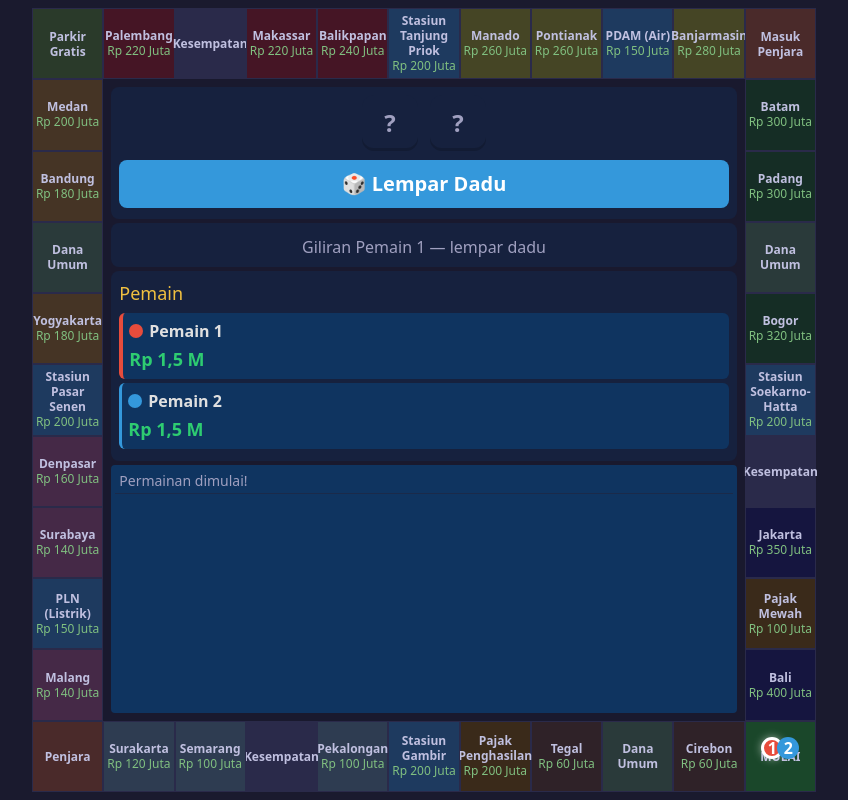
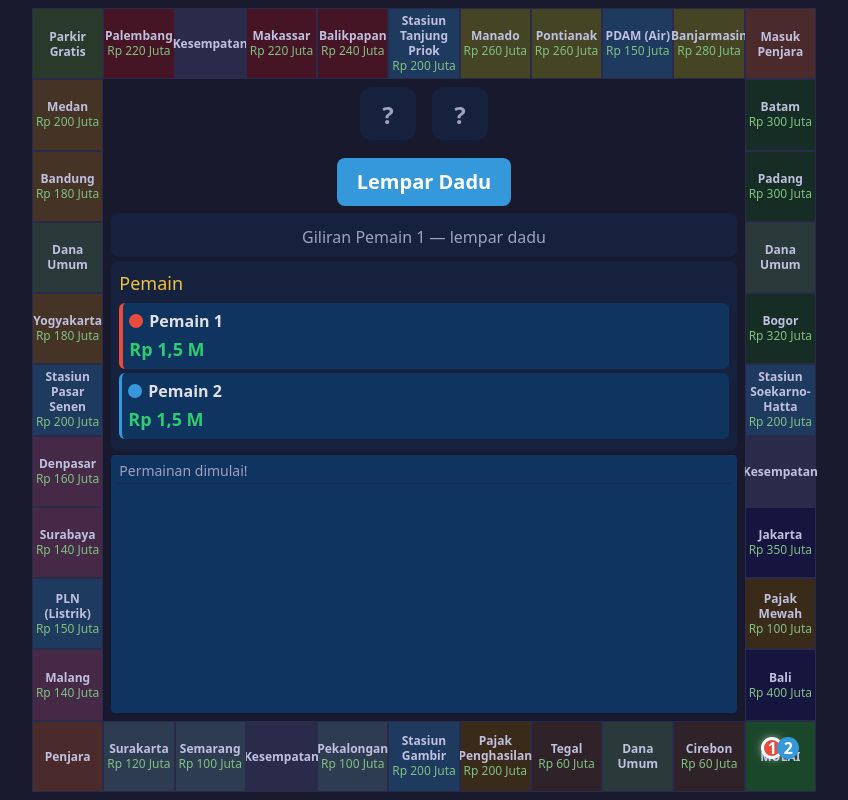
Before and after one commit to Hidayathamir/monopoly-game, a React (Vite) app: page / in a window 1280 px wide. Both pictures are taken after a click on the button "Mulai Permainan". Shown: the whole page, without its empty margins (216-1064 px from the left). Built offline with nearby package versions, Linux system fonts and the light colour scheme.

Commit message:
refactor: dice roller visuals for glass panel

```diff
--- a/src/components/DiceRoller.tsx
+++ b/src/components/DiceRoller.tsx
@@ -22,24 +22,19 @@ export default function DiceRoller({ state, onRoll }: Props) {
   const canRollJail = state.phase === GamePhase.Waiting && !state.pendingAction && player.inJail && state.dice === null
 
   return (
-    <div className="bg-bg-card rounded-lg p-2 flex-shrink-0 w-full">
-      <div className="flex gap-3 justify-center mb-1.5">
+    <div className="flex flex-col items-center gap-3">
+      <div className="flex gap-4 justify-center">
         <Dice value={state.dice?.[0]} rolling={rolling} />
         <Dice value={state.dice?.[1]} rolling={rolling} />
       </div>
       {(canRoll || canRollJail) && (
         <Button variant="primary" size="lg" onClick={handleRoll}>
-          {player.inJail ? '🎲 Lempar Dadu (Penjara)' : '🎲 Lempar Dadu'}
+          {player.inJail ? 'Lempar Dadu (Penjara)' : 'Lempar Dadu'}
         </Button>
       )}
       {player.inJail && state.phase === GamePhase.Waiting && !state.pendingAction && state.dice !== null && (
-        <p className="text-base text-muted text-center mt-1">
-          Ganda? {state.dice[0] === state.dice[1] ? 'Ya! 🎉' : 'Tidak 😔'} — {3 - player.jailTurns}x lagi
-        </p>
-      )}
-      {state.phase === GamePhase.Waiting && !state.pendingAction && !player.inJail && state.dice !== null && (
-        <p className="text-base text-muted text-center mt-1">
-          {state.dice[0]} + {state.dice[1]} = {state.dice[0] + state.dice[1]}
+        <p className="text-base text-muted text-center">
+          Ganda? {state.dice[0] === state.dice[1] ? 'Ya!' : 'Tidak'} — {3 - player.jailTurns}x lagi
         </p>
       )}
     </div>
```
